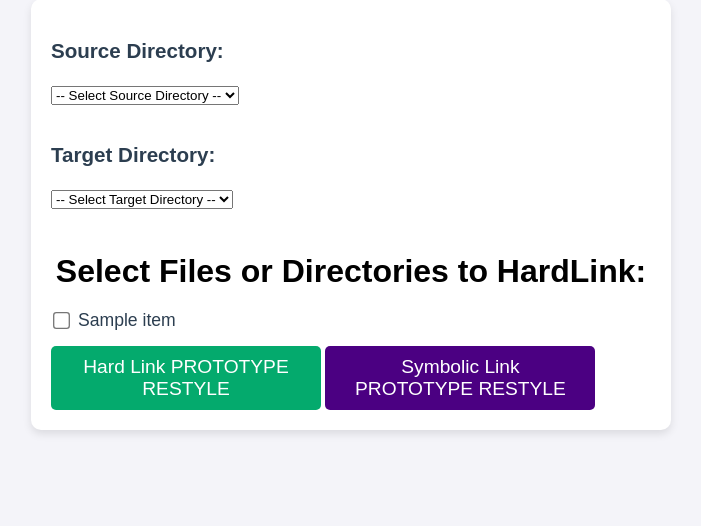
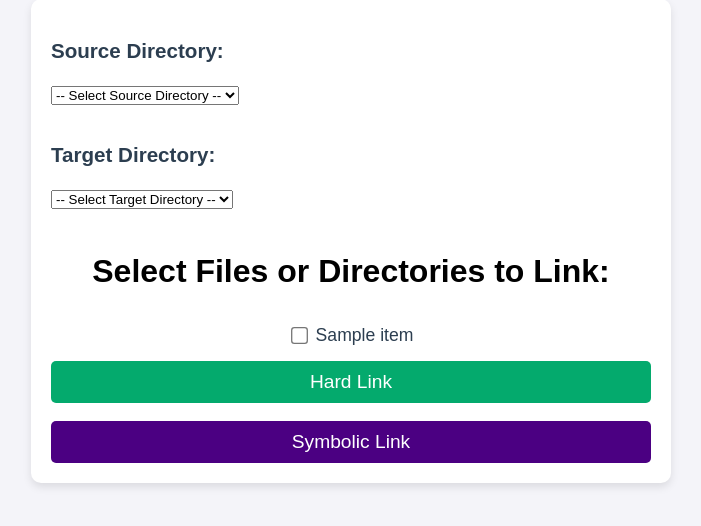
Before and after one commit to imadahmad97/linkarr, a Flask app: template app/templates/file_selector.html in a window 1280 px wide. Shown: the part 172-698 px from the top of the page, without its empty margins (289-990 px from the left). Run offline with Flask 3, Linux system fonts and the light colour scheme; the template is opened without the code that fills it: most values are stand-ins (such as "Sample title", 1, 10 or a date in 2020).

Commit message:
styled buttons

```diff
--- a/app/service/symboliclink_service.py
+++ b/app/service/symboliclink_service.py
@@ -6,7 +6,6 @@ def create_file_or_directory_symlink(source_file, target_dir):
     target_file = os.path.join(target_dir, os.path.basename(source_file))
     app.logger.info(f"Creating symbolic link for file: {source_file} -> {target_file}")
     if not os.path.islink(target_file):
-        app.logger.info(f"This is happening")
         os.symlink(source_file, target_file)
 
 
--- a/app/static/file_selector.css
+++ b/app/static/file_selector.css
@@ -31,6 +31,15 @@ form {
 
 .dark-mode h2 {
   color: white;
+}
+
+.item_list {
+  align-items: center !important;
+  display: flex !important;
+  flex-direction: column !important;
+  justify-content: center !important;
+  margin: 0 auto !important;
+  width: 100% !important;
 }
 
 /* Unordered list style */
@@ -68,14 +77,14 @@ label {
 /* Button styling */
 .button-group {
   display: flex;
-  justify-content: space-evenly; /* equal space around buttons */
-  align-items: center;
-  width: 100%; /* or set a fixed width like 80% if needed */
+  justify-content: space-between;
+  width: 100%; /* or a fixed width if desired */
+  padding: 10px; /* optional */
 }
 
 #hardlink_button,
 #symboliclink_button {
-  width: 45%; /* Adjust width so there's space around them */
+  width: 100%; /* Adjust width so there's space around them */
   padding: 10px 20px;
   border: none;
   border-radius: 5px;
@@ -94,9 +103,12 @@ label {
 }
 
 /* Button hover effect */
-#hardlink_button:hover,
+#hardlink_button:hover {
+  background-color: #08ee99;
+}
+
 #symboliclink_button:hover {
-  background-color: #04aa6d;
+  background-color: #7a00b3;
 }
 
 /* Flash message styles */
--- a/app/templates/file_selector.html
+++ b/app/templates/file_selector.html
@@ -42,7 +42,8 @@ href="{{ url_for('static', filename='file_selector.css') }}"
         </select>
         <br><br>
         {% if selected_source_dir %}
-            <h2>Select Files or Directories to HardLink:</h2>
+            <h2>Select Files or Directories to Link:</h2>
+            <div class="item_list">
             <ul>
                 {% for item in items %}
                     <li>
@@ -51,15 +52,15 @@ href="{{ url_for('static', filename='file_selector.css') }}"
                     </li>
                 {% endfor %}
             </ul>
+            </div>
             <input type="hidden" name="selected_source_dir" value="{{ selected_source_dir }}">
             <input type="hidden" name="selected_target_dir" value="{{ selected_target_dir }}">
-            <div style="display: flex; justify-content: center;">
                 <div class="button_group">
                     <input type="hidden" name="link_type" id="link_type">
-                    <button id=hardlink_button type="submit" formaction="" formmethod="post" onclick="setLinkType('hard')">Hard Link PROTOTYPE RESTYLE</button>
-                    <button id=symboliclink_button type="submit" formaction="" formmethod="post" onclick="setLinkType('symbolic')">Symbolic Link PROTOTYPE RESTYLE</button>
+                    <button id=hardlink_button type="submit" formaction="" formmethod="post" onclick="setLinkType('hard')">Hard Link</button>
+                    <br><br>
+                    <button id=symboliclink_button type="submit" formaction="" formmethod="post" onclick="setLinkType('symbolic')">Symbolic Link</button>
                 </div>
-            </div>
         {% endif %}
     </form>
 
--- a/run.py
+++ b/run.py
@@ -5,4 +5,4 @@ app = create_app()
 app.secret_key = "your_secret_key"
 
 if __name__ == "__main__":
-    app.run(host="0.0.0.0", port=5001)
+    app.run(host="0.0.0.0", port=5001, debug=True)
```
